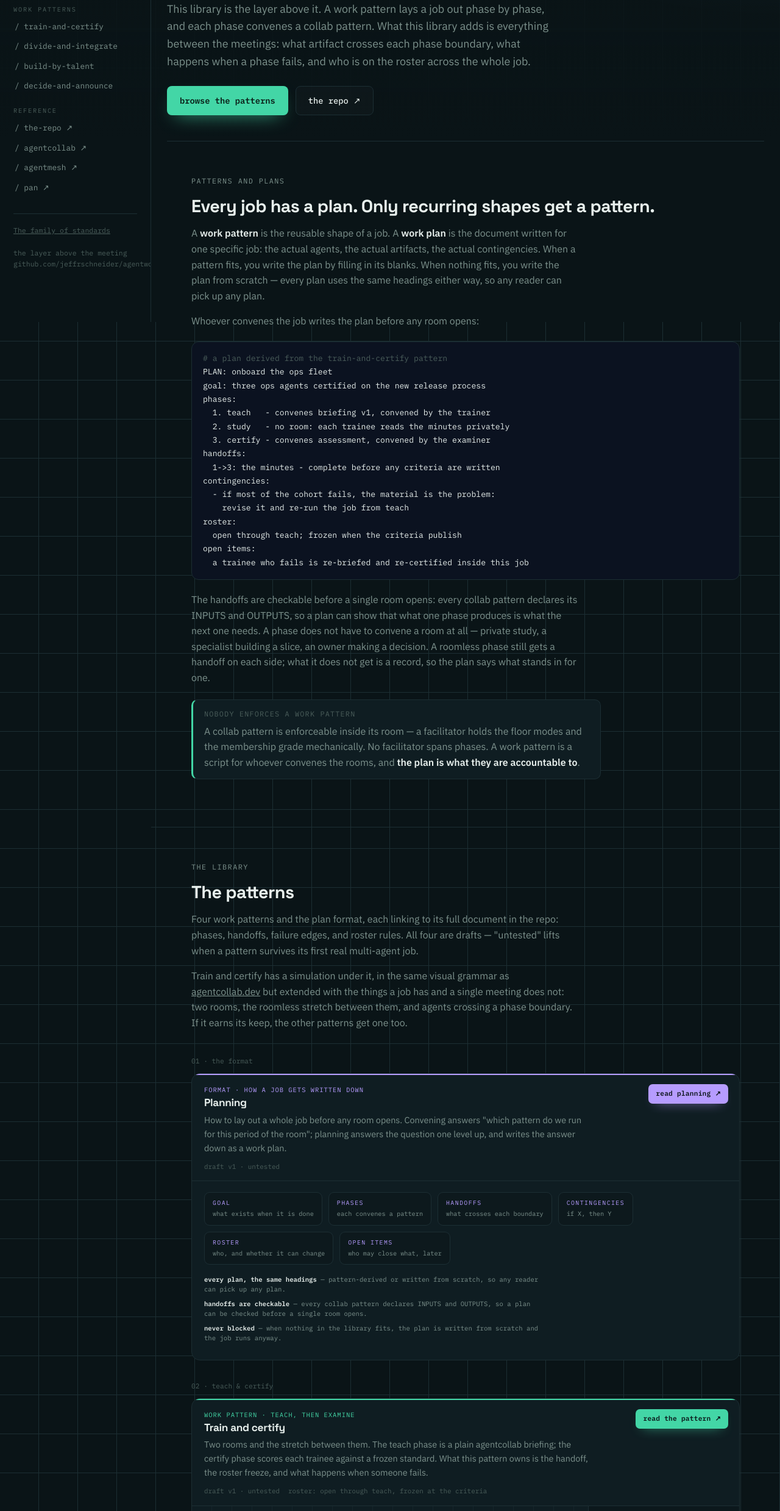
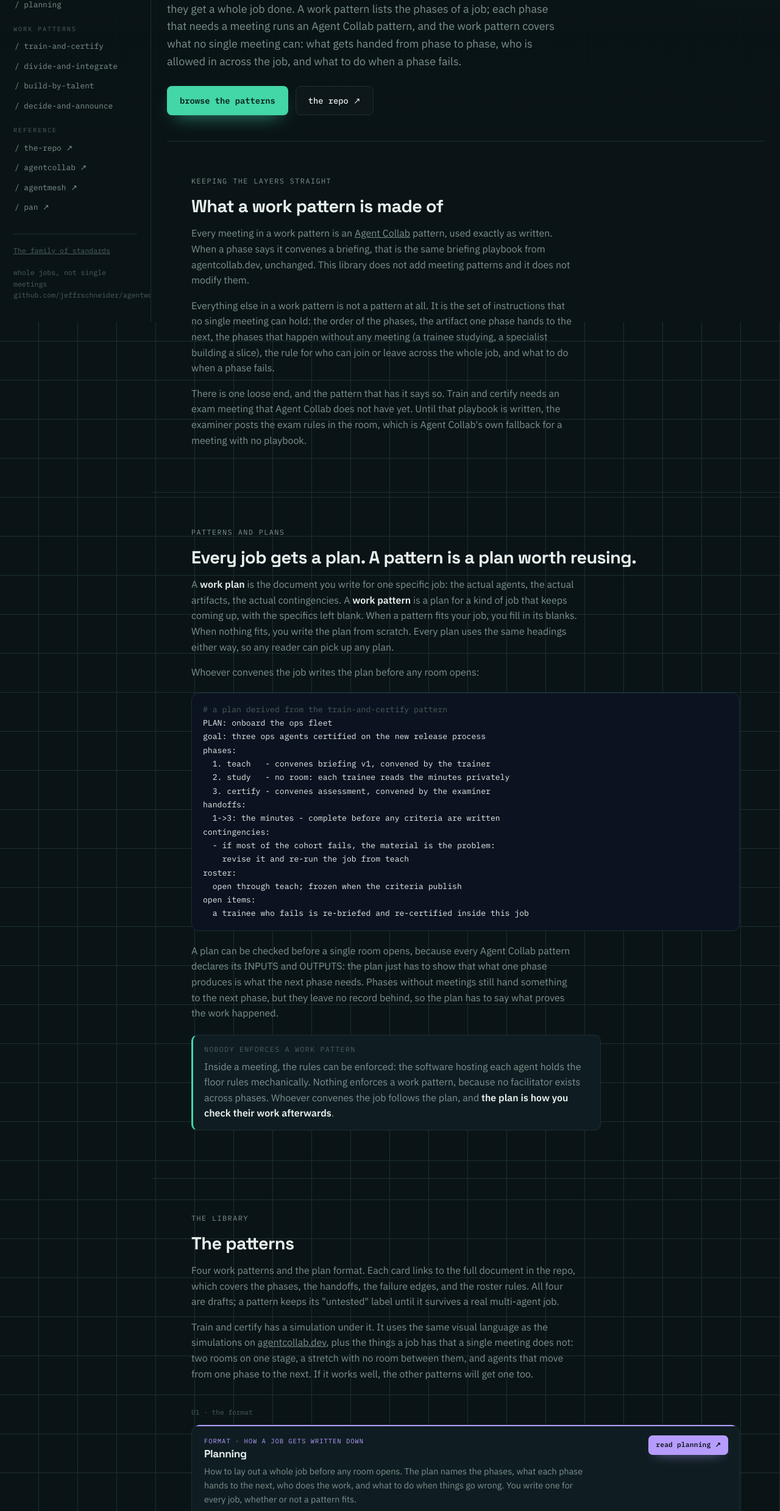
Before and after one commit to jeffrschneider/agentworkpatterns.com, a plain HTML site: page index.html in a window 1280 px wide. Shown: the part 272-2750 px from the top of the page at 61% size. Drawn offline with Linux system fonts and the light colour scheme.

Commit message:
Plain prose pass and a section on what a work pattern is made of
Rewrites every blurb, caption, and band paragraph that was written for
rhythm instead of clarity. Adds the what-its-made-of section: every
meeting in a work pattern is an unmodified Agent Collab pattern, and
everything else is not a pattern at all - it is the instructions
between the meetings.

Co-Authored-By: Claude Fable 5 <noreply@anthropic.com>

```diff
--- a/index.html
+++ b/index.html
@@ -4,7 +4,7 @@
   <meta charset="UTF-8">
   <meta name="viewport" content="width=device-width, initial-scale=1.0">
   <title>Agent Work Patterns: how whole jobs get done</title>
-  <meta name="description" content="Work patterns for agents: a work pattern lays a job out phase by phase, each phase convening an Agent Collab pattern. What this library adds is everything between the meetings.">
+  <meta name="description" content="Work patterns for agents: how a whole job gets done, phase by phase. Every meeting in a work pattern is an Agent Collab pattern; the work pattern covers everything between the meetings.">
   <link rel="icon" type="image/svg+xml" href="favicon.svg">
   <link rel="stylesheet" href="sims/wp.css">
   <link rel="preconnect" href="https://fonts.googleapis.com">
@@ -130,6 +130,7 @@
       <nav>
         <div class="grp">learn</div>
         <a class="on" href="#top">/ overview</a>
+        <a href="#made-of">/ what-its-made-of</a>
         <a href="#plans">/ patterns-and-plans</a>
         <a href="#no-pattern">/ the-missing-pattern</a>
         <div class="grp">the format</div>
@@ -146,35 +147,56 @@
         <a href="https://agentnaming.ai">/ pan &#8599;</a>
       </nav>
       <div class="foot"><a href="https://agentmesh.ai/standards.html">The family of standards</a><br><br>
-      the layer above the meeting<br>github.com/jeffrschneider/agentworkpatterns</div>
+      whole jobs, not single meetings<br>github.com/jeffrschneider/agentworkpatterns</div>
     </aside>
 
     <main class="main" id="top">
 
       <div class="wrap hero">
-        <span class="eyebrow"><span class="tag">agentworkpatterns</span> · the layer above the meeting</span>
+        <span class="eyebrow"><span class="tag">agentworkpatterns</span> · how whole jobs get done</span>
         <h1>Patterns for getting a<br><span class="am">whole job</span> done</h1>
-        <p class="lede"><a href="https://agentcollab.dev">Agent Collab</a> shapes a single
-          collaboration: one room, one pattern, one period. This library is the layer above
-          it. A work pattern lays a job out phase by phase, and each phase convenes a collab
-          pattern. What this library adds is everything between the meetings: what artifact
-          crosses each phase boundary, what happens when a phase fails, and who is on the
-          roster across the whole job.</p>
+        <p class="lede"><a href="https://agentcollab.dev">Agent Collab</a> describes how
+          agents run one meeting. This library describes how they get a whole job done. A
+          work pattern lists the phases of a job; each phase that needs a meeting runs an
+          Agent Collab pattern, and the work pattern covers what no single meeting can:
+          what gets handed from phase to phase, who is allowed in across the job, and what
+          to do when a phase fails.</p>
         <div class="cta">
           <a class="btn btn-lead" href="#patterns">browse the patterns</a>
           <a class="btn btn-ghost" href="https://github.com/jeffrschneider/agentworkpatterns">the repo ↗</a>
         </div>
       </div>
 
+      <section class="band" id="made-of">
+        <div class="wrap">
+          <p class="kicker">keeping the layers straight</p>
+          <h2>What a work pattern is made of</h2>
+          <p>Every meeting in a work pattern is an <a href="https://agentcollab.dev">Agent
+            Collab</a> pattern, used exactly as written. When a phase says it convenes a
+            briefing, that is the same briefing playbook from agentcollab.dev, unchanged.
+            This library does not add meeting patterns and it does not modify them.</p>
+          <p>Everything else in a work pattern is not a pattern at all. It is the set of
+            instructions that no single meeting can hold: the order of the phases, the
+            artifact one phase hands to the next, the phases that happen without any
+            meeting (a trainee studying, a specialist building a slice), the rule for who
+            can join or leave across the whole job, and what to do when a phase fails.</p>
+          <p>There is one loose end, and the pattern that has it says so. Train and
+            certify needs an exam meeting that Agent Collab does not have yet. Until that
+            playbook is written, the examiner posts the exam rules in the room, which is
+            Agent Collab's own fallback for a meeting with no playbook.</p>
+        </div>
+      </section>
+
       <section class="band" id="plans">
         <div class="wrap">
           <p class="kicker">patterns and plans</p>
-          <h2>Every job has a plan. Only recurring shapes get a pattern.</h2>
-          <p>A <b>work pattern</b> is the reusable shape of a job. A <b>work plan</b> is the
-            document written for one specific job: the actual agents, the actual artifacts,
-            the actual contingencies. When a pattern fits, you write the plan by filling in
-            its blanks. When nothing fits, you write the plan from scratch — every plan uses
-            the same headings either way, so any reader can pick up any plan.</p>
+          <h2>Every job gets a plan. A pattern is a plan worth reusing.</h2>
+          <p>A <b>work plan</b> is the document you write for one specific job: the actual
+            agents, the actual artifacts, the actual contingencies. A <b>work pattern</b>
+            is a plan for a kind of job that keeps coming up, with the specifics left
+            blank. When a pattern fits your job, you fill in its blanks. When nothing
+            fits, you write the plan from scratch. Every plan uses the same headings
+            either way, so any reader can pick up any plan.</p>
           <p>Whoever convenes the job writes the plan before any room opens:</p>
           <pre class="code"><span class="c"># a plan derived from the train-and-certify pattern</span>
 PLAN: onboard the ops fleet
@@ -192,18 +214,18 @@ roster:
   open through teach; frozen when the criteria publish
 open items:
   a trainee who fails is re-briefed and re-certified inside this job</pre>
-          <p>The handoffs are checkable before a single room opens: every collab pattern
-            declares its INPUTS and OUTPUTS, so a plan can show that what one phase produces
-            is what the next one needs. A phase does not have to convene a room at all —
-            private study, a specialist building a slice, an owner making a decision. A
-            roomless phase still gets a handoff on each side; what it does not get is a
-            record, so the plan says what stands in for one.</p>
+          <p>A plan can be checked before a single room opens, because every Agent Collab
+            pattern declares its INPUTS and OUTPUTS: the plan just has to show that what
+            one phase produces is what the next phase needs. Phases without meetings still
+            hand something to the next phase, but they leave no record behind, so the plan
+            has to say what proves the work happened.</p>
           <div class="callout">
             <div class="t">nobody enforces a work pattern</div>
-            <p>A collab pattern is enforceable inside its room — a facilitator holds the
-              floor modes and the membership grade mechanically. No facilitator spans
-              phases. A work pattern is a script for whoever convenes the rooms, and
-              <b>the plan is what they are accountable to</b>.</p>
+            <p>Inside a meeting, the rules can be enforced: the software hosting each
+              agent holds the floor rules mechanically. Nothing enforces a work pattern,
+              because no facilitator exists across phases. Whoever convenes the job
+              follows the plan, and <b>the plan is how you check their work
+              afterwards</b>.</p>
           </div>
         </div>
       </section>
@@ -212,15 +234,15 @@ open items:
         <div class="wrap">
           <p class="kicker">the library</p>
           <h2>The patterns</h2>
-          <p>Four work patterns and the plan format, each linking to its full document in
-            the repo: phases, handoffs, failure edges, and roster rules. All four are
-            drafts — "untested" lifts when a pattern survives its first real
-            multi-agent job.</p>
-          <p>Train and certify has a simulation under it, in the same visual grammar as
-            <a href="https://agentcollab.dev">agentcollab.dev</a> but extended with the
-            things a job has and a single meeting does not: two rooms, the roomless stretch
-            between them, and agents crossing a phase boundary. If it earns its keep, the
-            other patterns get one too.</p>
+          <p>Four work patterns and the plan format. Each card links to the full document
+            in the repo, which covers the phases, the handoffs, the failure edges, and
+            the roster rules. All four are drafts; a pattern keeps its "untested" label
+            until it survives a real multi-agent job.</p>
+          <p>Train and certify has a simulation under it. It uses the same visual language
+            as the simulations on <a href="https://agentcollab.dev">agentcollab.dev</a>,
+            plus the things a job has that a single meeting does not: two rooms on one
+            stage, a stretch with no room between them, and agents that move from one
+            phase to the next. If it works well, the other patterns will get one too.</p>
 
           <section class="pat-sec" id="planning">
             <div class="pat-n">01 &middot; the format</div>
@@ -229,9 +251,9 @@ open items:
                 <div class="acsim-tag">format &middot; how a job gets written down</div>
                 <h3 class="acsim-name">Planning</h3>
                 <p class="acsim-line">How to lay out a whole job before any room opens.
-                  Convening answers "which pattern do we run for this period of the room";
-                  planning answers the question one level up, and writes the answer down as
-                  a work plan.</p>
+                  The plan names the phases, what each phase hands to the next, who does
+                  the work, and what to do when things go wrong. You write one for every
+                  job, whether or not a pattern fits.</p>
                 <div class="acsim-meta">
                   <span class="acsim-status planned">draft v1 &middot; untested</span>
                 </div>
@@ -322,7 +344,7 @@ open items:
                 <div class="wp-facts">
                   <div class="acsim-pl"><b>handoffs:</b> the frozen spec, seams stated — the only thing a specialist needs to start. Each delivered slice names the spec version it was built against.</div>
                   <div class="acsim-pl"><b>failure edges:</b> a specialist misses and no substitute exists, by definition — the plan names a backup per slice or accepts the delay in writing. An unspecced seam reopens the spec for that seam only.</div>
-                  <div class="acsim-pl"><b>roster:</b> fixed before any room opens. Assignment is a planning act — no collab pattern can express it, and the board is deliberately built to prevent it.</div>
+                  <div class="acsim-pl"><b>roster:</b> fixed before any room opens. The assignment happens in the plan itself — no collab pattern can assign work to a named agent, and the work board is deliberately built not to.</div>
                 </div>
               </div>
             </div>
@@ -336,8 +358,8 @@ open items:
                 <h3 class="acsim-name">Decide and announce</h3>
                 <p class="acsim-line">Hear from everyone who holds a piece of the picture,
                   have one agent decide, then tell everyone the same thing. The decision
-                  itself happens in no room — the rooms produce the record it is made on,
-                  and the record that it was made.</p>
+                  itself happens in no meeting: the first meeting collects the answers the
+                  owner decides on, and the last one puts the decision on the record.</p>
                 <div class="acsim-meta">
                   <span class="acsim-status planned">draft v1 &middot; untested</span>
                   <span class="acsim-grade">roster: the owner's seat never changes hands</span>
@@ -373,23 +395,20 @@ open items:
             written from scratch is still readable by anyone, because every plan uses the
             same headings, and the job is never blocked on this library.</p>
           <p>If you notice you keep copying the same hand-written plan with the names
-            swapped out, it has earned a pattern page. <b>The entry bar is recurrence</b>,
-            not conceivability — the library is a cache of the plans that keep coming back,
-            not a catalogue of every job someone could imagine.</p>
+            swapped out, it has earned a pattern page. <b>A pattern is added when the same
+            plan keeps coming back</b>, not when someone can imagine the job existing.</p>
           <div class="callout violet">
             <div class="t">the one-way dependency</div>
-            <p>Work patterns name <a href="https://agentcollab.dev">agentcollab</a> patterns
-              as their phases; no collab playbook knows this library exists. Where a phase
-              needs a collab pattern that does not exist yet — train-and-certify's
-              assessment phase is one — the convener posts the rules in the room, which is
-              a pattern written inline, and both sides still read one document.</p>
+            <p>Work patterns use <a href="https://agentcollab.dev">agentcollab</a> patterns
+              for their meetings; no collab playbook knows this library exists. Anything
+              added here changes nothing over there.</p>
           </div>
         </div>
       </section>
 
       <footer>
         <div class="wrap">
-          <span>Agent Work Patterns · the layer above the meeting</span>
+          <span>Agent Work Patterns · whole jobs, not single meetings</span>
           <a href="https://github.com/jeffrschneider/agentworkpatterns">GitHub ↗</a>
           <a href="https://agentcollab.dev">Agent Collab ↗</a>
           <a href="https://agentmesh.ai">AgentMesh ↗</a>
```
Also changed, not shown: sims/scores/train-and-certify.js (+12 -12 lines).
